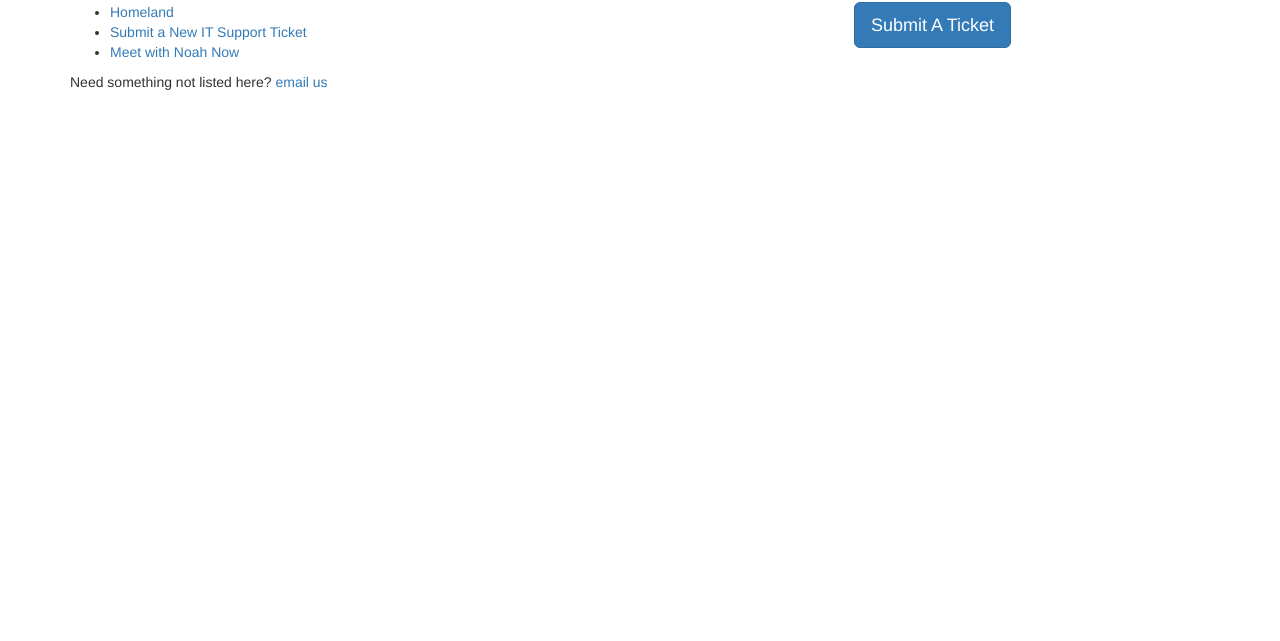
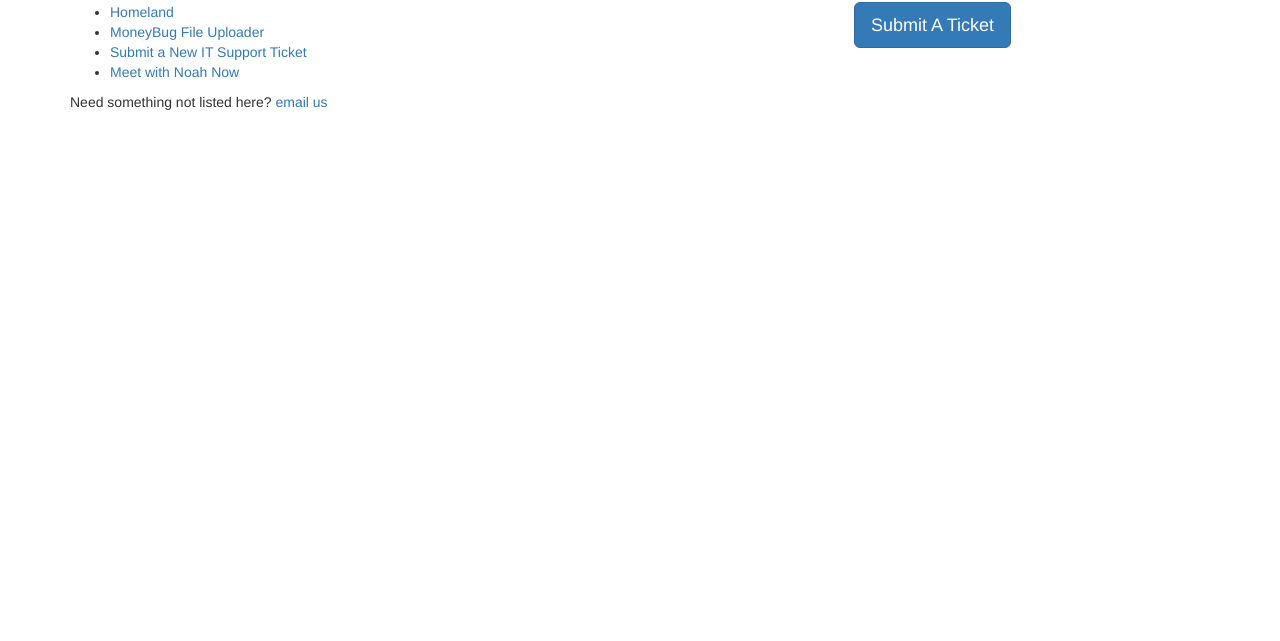
Before and after one commit to manpow/manpow.github.io, a plain HTML site: page index.html in a window 1280 px wide. Shown: the part 159-800 px from the top of the page. Drawn offline with Linux system fonts and the light colour scheme.

Commit message:
added link for mbuploader

```diff
--- a/index.html
+++ b/index.html
@@ -22,6 +22,7 @@
 			<div class="col-sm-6">
 				<ul>
 					<li><a href="http://homeland.nwaoftexas.com">Homeland</a></li>
+					<li><a href="http://manpow.noip.us:42107">MoneyBug File Uploader</a></li>
 					<li><a href="https://manpow.freshdesk.com">Submit a New IT Support Ticket</a></li>
 					<li><a href="https://global.gotomeeting.com/join/384411245">Meet with Noah Now</a></li>
 				</ul>
```
Also changed, not shown: map/notes.txt.
